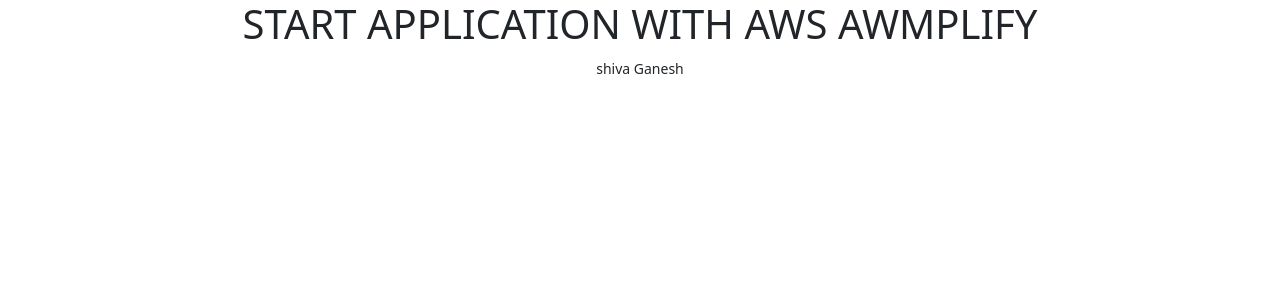
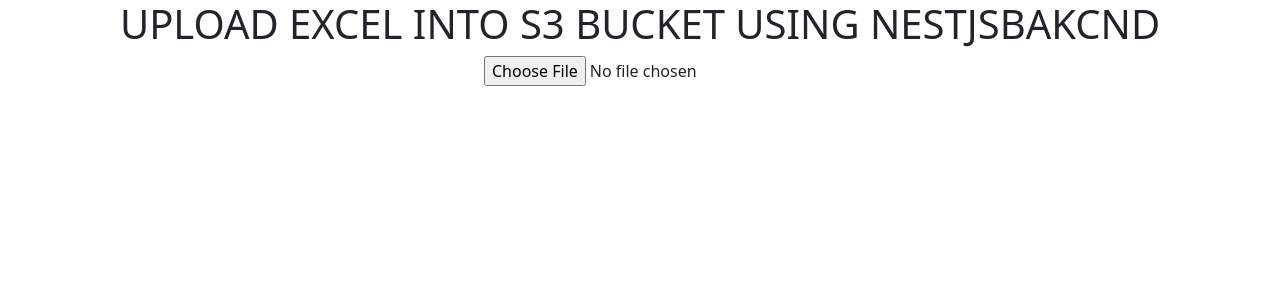
Before and after one commit to shivaganesh-Colon/quotes, a React (Create React App) app: page / in a window 1280 px wide. Shown: the top 300 px of the page. Built offline with nearby package versions, Linux system fonts and the light colour scheme; what aws-amplify would draw is missing.

Commit message:
added changes in the appts

```diff
--- a/src/App.tsx
+++ b/src/App.tsx
@@ -1,13 +1,43 @@
-import React from 'react';
+import React, { useEffect, useState } from 'react';
 import logo from './logo.svg';
 import './App.css';
 import 'bootstrap/dist/css/bootstrap.css';
 import awsConfig from './aws-exports'
 
 function App() {
+  const [message, setMessage] = useState("");
+
+  useEffect(() => {
+    fetch("http://localhost:9000")
+      .then((res) =>{ res.json()})
+      .then((data) => {
+        console.log(data)
+
+        });
+  }, []);
+  const getFile=(e:any)=>{
+   console.log(e.target.file)
+   console.log(e.target.files[0])
+   const data = new FormData();
+   data.append("file",e.target.files[0]);
+   console.log(data)
+   const requestOptions = {
+    method: 'POST',
+    body: data
+};
+// mylamdanewrole
+fetch('http://localhost:9000/upload', requestOptions)
+    .then(response => response.json())
+    .then(data => {
+      console.log(data)
+    });
+  }
   return (
     <div className="App">
-      <h1 className='text-uppercase'>Start Application with AWS awmplify</h1><small>shiva Ganesh</small>
+      <h1 className='text-uppercase'>Upload excel into S3 bucket using nestjsBakcnd</h1>
+      <input type="file" onChange={(e)=>{
+         getFile(e)
+      }} />
     </div>
   );
 }
```
